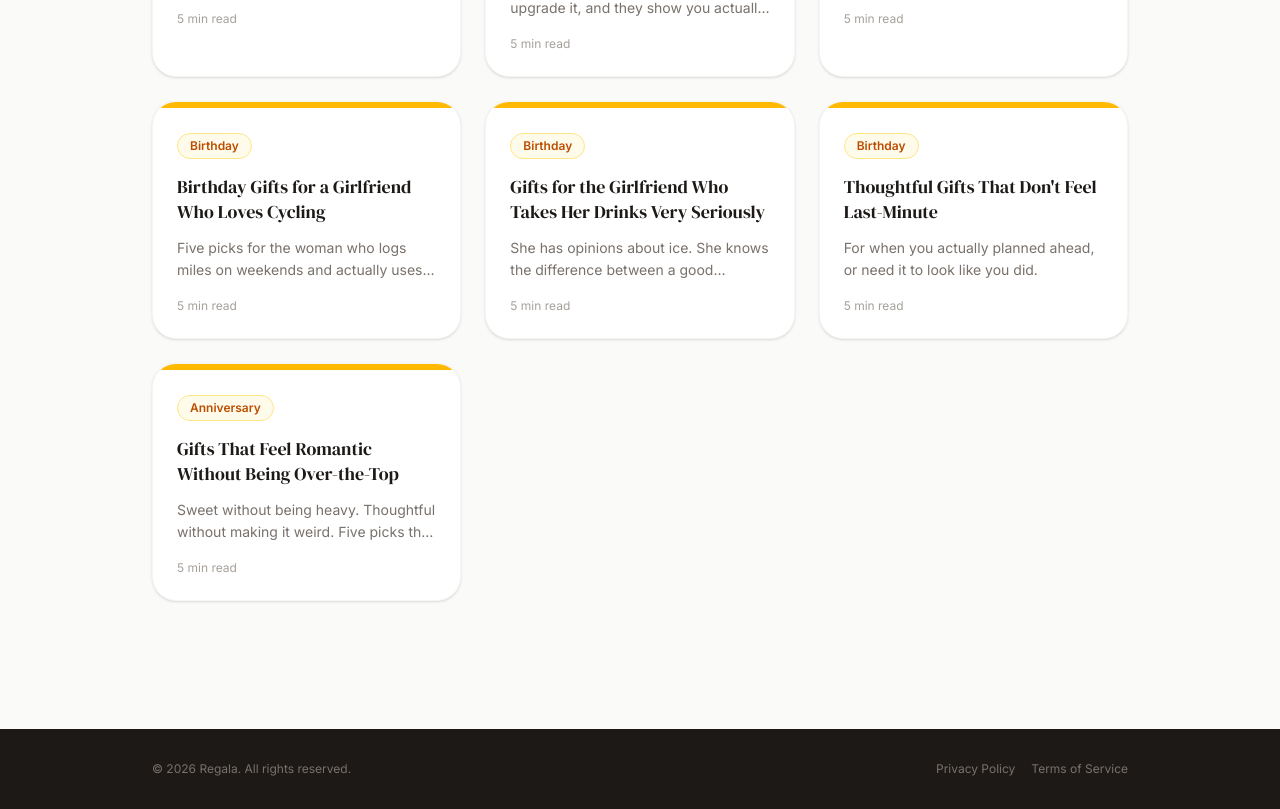
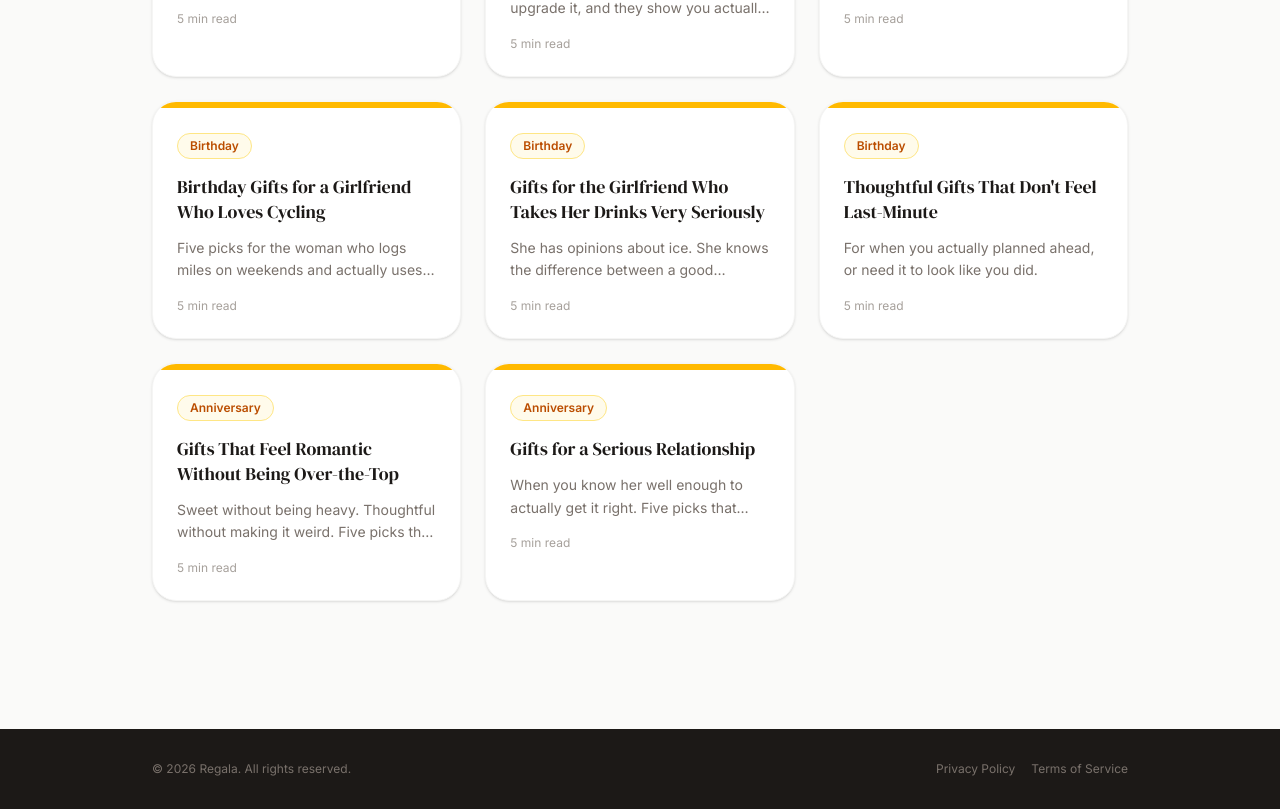
Before and after one commit to CAMGREEN637/gift-ai-frontend, a Next.js app: page /blog in a window 1280 px wide. Shown: the part 2851-3660 px from the top of the page. Built offline with nearby package versions, Linux system fonts and the light colour scheme; no server answers.

Commit message:
serious gifts

```diff
--- a/content/articles.ts
+++ b/content/articles.ts
@@ -2799,6 +2799,7 @@ export const SAMPLE_ARTICLES: GiftArticle[] = [
       { type: "cta" }
     ]
   },
+
 // ============================================================================
   // GIFTS — ROMANTIC WITHOUT BEING OVER-THE-TOP
   // ============================================================================
@@ -2871,6 +2872,82 @@ export const SAMPLE_ARTICLES: GiftArticle[] = [
         type: "text",
         heading: "Keep it simple",
         body: "None of these need a big setup or a speech. The ones that reference your relationship specifically, the star map especially, do their own talking. For the rest, a short card explaining why you chose it is all the occasion they need."
+      },
+      { type: "cta" }
+    ]
+  },
+// ============================================================================
+  // GIFTS — SERIOUS RELATIONSHIP
+  // ============================================================================
+  {
+    slug: "gifts-for-a-serious-relationship",
+    title: "Gifts for a Serious Relationship",
+    excerpt: "When you know her well enough to actually get it right. Five picks that match the weight of where you are.",
+    occasion: "anniversary",
+    interests: ["home_decor", "wellness", "cooking", "wine"],
+    readTime: "5 min read",
+    publishedAt: "2026-05-23",
+    relatedArticles: [
+      "gifts-romantic-without-being-over-the-top",
+      "anniversary-gifts-skincare",
+      "thoughtful-gifts-that-dont-feel-last-minute",
+      "gifts-under-100-high-end"
+    ],
+    sections: [
+      {
+        type: "text",
+        heading: "Gifting changes when the relationship is real",
+        body: "Early on, a gift is partly about impression management. You are still figuring out who she is and what she likes, and the gift reflects that uncertainty, careful, considered, calibrated to not overstep. In a serious relationship, that calculus shifts entirely. You know her. You know what she would never buy for herself, what she has mentioned wanting, what would make her everyday life noticeably better. A gift in this context is not about making a good impression. It is about showing that you were paying attention."
+      },
+      {
+        type: "text",
+        heading: "What the right gift looks like at this stage",
+        body: "The best gifts for a serious relationship tend to fall into one of two categories: things that reference the relationship itself, or things that are genuinely luxurious in a way that only makes sense because you know her well enough to know she would love it. Both signal the same thing: that you have been listening, and that you take her seriously. The five picks below span a wide price range and cover both ends of that spectrum."
+      },
+      {
+        type: "picks",
+        gifts: [
+          {
+            name: "Personalized Light Up Calendar Frame",
+            price: "$16.00",
+            reason: "A light-up photo frame you customize with a specific date highlighted on the calendar and a photo that goes with it: the day you met, your first trip together, an anniversary, any moment that belongs to the two of you specifically. It is the kind of gift that takes ten minutes to set up and communicates something no generic present ever could. At sixteen dollars it is also proof that the most relationship-specific gifts are rarely the most expensive ones.",
+            url: "https://www.amazon.com/Custom-Light-Calendar-Frame-Photo/dp/B0G6Z7PKW9?crid=3MZFD0TZUXRXL&dib=eyJ2IjoiMSJ9.t6t2pNeqHZdSXtSHYuf9E9d7KIZ4ow6eIGY_kt3jzULGjHj071QN20LucGBJIEps.EnocTYCndACYsxyyidZatfztBizyAU4Ahxz2tGTRPbc&dib_tag=se&keywords=Custom%2Bphoto%2Bcalendar%2Bwith%2Brelationship%2Bdates%2Bpre-filled&qid=1777862481&s=handmade&sprefix=custom%2Bphoto%2Bcalendar%2Bwith%2Brelationship%2Bdates%2Bpre-filled%2Cspecialty-aps%2C204&sr=8-3&srs=120955898011&th=1&linkCode=ll2&tag=cbggiftapp637-20&linkId=65b194c8b30a30e7c224d2926e1cd20d&language=en_US&ref_=as_li_ss_tl",
+            image_url: "https://m.media-amazon.com/images/I/71lwEyHgZZL._AC_SY300_SX300_QL70_FMwebp_.jpg"
+          },
+          {
+            name: "Mr. and Mrs. Wine Glass Set",
+            price: "$29.00",
+            reason: "A set of two engraved wine glasses that say something about where you are without requiring a conversation about it. In a new relationship this would be a bold move. In a serious one it lands as confident and warm, the kind of gift that gets used on a regular Thursday and makes her smile every time she reaches for it. Use them the night you give it, with a bottle of something she actually likes.",
+            url: "https://www.amazon.com/dp/B0D126Z2FV?tag=cbggiftapp637-20",
+            image_url: "https://m.media-amazon.com/images/I/81X+jpp-t5L._AC_SY300_SX300_QL70_FMwebp_.jpg"
+          },
+          {
+            name: "Barefoot Dreams Adult Robe",
+            price: "$138.00",
+            reason: "Barefoot Dreams makes the robe that anyone who has ever touched one immediately understands the appeal of: extraordinarily soft, the kind of thing you put on once and do not want to take off. Named one of Oprah's Favorite Things, it is the kind of luxury item she has probably encountered somewhere and quietly filed away. Giving it says that you know her well enough to know she would love this, and that you think she deserves it. For an anniversary or birthday in a serious relationship, that is exactly the right message.",
+            url: "https://www.amazon.com/gp/aw/d/B0FFHS6PXG?_encoding=UTF8&pd_rd_plhdr=t&aaxitk=92bfaf59a6b2b0ba3a46ec07b8d5be6b&hsa_cr_id=0&qid=1776648173&sr=1-1-9e67e56a-6f64-441f-a281-df67fc737124&pd_rd_w=QellE&content-id=amzn1.sym.2fb72bc8-96ef-420d-b08f-c04b69f36507%3Aamzn1.sym.2fb72bc8-96ef-420d-b08f-c04b69f36507&pf_rd_p=2fb72bc8-96ef-420d-b08f-c04b69f36507&pf_rd_r=3AAVKQF8QTQWK3YM0DBM&pd_rd_wg=kfBmQ&pd_rd_r=7143192c-12f6-45dd-8dc8-50d5cb571905&th=1&psc=1&linkCode=ll2&tag=cbggiftapp637-20&linkId=19b275d0af4f654278195b58b65c7cf0&language=en_US&ref_=as_li_ss_tl",
+            image_url: "https://m.media-amazon.com/images/I/81kqgtaCEkL._AC_SY445_SX342_QL70_FMwebp_.jpg"
+          },
+          {
+            name: "Lovebox Photo Messenger",
+            price: "$169.00",
+            reason: "A small wooden device that spins its heart whenever you send her a message from the app, which she opens to find a photo or note from you. In a new relationship this could feel like a lot. In a serious one, where you spend time apart during the week or travel for work, it becomes the kind of quiet daily connection that makes a difference. You can update it from anywhere, which means it stays relevant long after the birthday or anniversary that prompted it.",
+            url: "https://www.amazon.com/Lovebox-Messenger-Meaningful-Distance-Relationship/dp/B08X4QW78J?crid=107QJ3KGU5AT9&dib=eyJ2IjoiMSJ9.iy0k1nYzZ6EZAmonOpTbXRT72JZWqZMxciM2DfDXm2TyF-bYlw4gI0h86sOHBfAAFawV3k_RcpvdINEdMxmQCYYMcmzI8ZbGcDJs9h85h2s.ga92mLAB_rMTyOvd4jTXYw3hmzU2nRHHhtV6DXIW-ak&dib_tag=se&keywords=Lovebox+Spinning+Heart+Messenger&qid=1776654042&s=handmade&sprefix=lovebox+spinning+heart+messenger%2Cspecialty-aps%2C192&sr=8-1&linkCode=ll2&tag=cbggiftapp637-20&linkId=8c9cdbf3c271910d049f4fc42520b055&language=en_US&ref_=as_li_ss_tl",
+            image_url: "https://m.media-amazon.com/images/I/51UxJ51fkhL._AC_SX300_SY300_QL70_FMwebp_.jpg"
+          },
+          {
+            name: "6.5qt Enameled Cast Iron Dutch Oven",
+            price: "$289.00",
+            reason: "A Le Creuset Dutch oven is the kind of thing serious home cooks put on a mental wishlist and never quite prioritize for themselves because the price feels hard to justify on a random Tuesday. It is also a gift that lasts decades, looks beautiful on the stovetop, and gets used for every soup, braise, and slow Sunday dinner for years to come. Giving this in a serious relationship carries a particular weight: it is an investment in her kitchen, which is often the center of a shared home life, and it will be there long after the occasion that prompted it.",
+            url: "https://www.amazon.com/Creuset-Enameled-Signature-Round-Artichaut/dp/B07RXBSWZZ?crid=29M2RNIQI65CV&dib=eyJ2IjoiMSJ9.zg3iPs8agRKCchFLOXS7h7EK0szh4EpkojQGW2Vmvb3YR4Lyg9sum8uQvi7CIBaoWozDWCCaVAoEMFGcdbdgJRxT9ot8MXvtTGJwbiUdbNccrMdcPY3IxK7fO0O3_Ic-VZZe_lmvvpYTMm6Toz8mvZ6uKl8K1v2cn8mfkzlg6Sveuozdbinr3tawS6BrrXNUaTGGKRn7x_6JgGXIdcnldNMNQF3Y8eJFl7YNGarTqd9dvDZ16tBtLl36LpMGWYI4BEa_MXeceaeYERciaz2XUWoOlRNRFcYLrQ6UW_30JnM.SI896DJBYRmSYcQ_Pnm-6-3pzgtKSxSoMyEQATdads0&dib_tag=se&keywords=Le%2BCreuset%2BDutch%2Boven&qid=1773371582&sprefix=le%2Bcreuset%2Bdutch%2Boven%2Caps%2C343&sr=8-1-spons&sp_csd=d2lkZ2V0TmFtZT1zcF9hdGY&th=1&linkCode=ll2&tag=cbggiftapp637-20&linkId=5743fe6d2fb116790feb2470792c6bbe&language=en_US&ref_=as_li_ss_tl",
+            image_url: "https://m.media-amazon.com/images/I/61NhCrCEh9L._AC_SX300_SY300_QL70_FMwebp_.jpg"
+          }
+        ]
+      },
+      {
+        type: "text",
+        heading: "One last thing",
+        body: "In a serious relationship, the card matters more than it ever did early on. Not because she needs the explanation, but because she has earned it. A few sentences about what she means to you will outweigh every other detail about the gift itself."
       },
       { type: "cta" }
     ]
```
